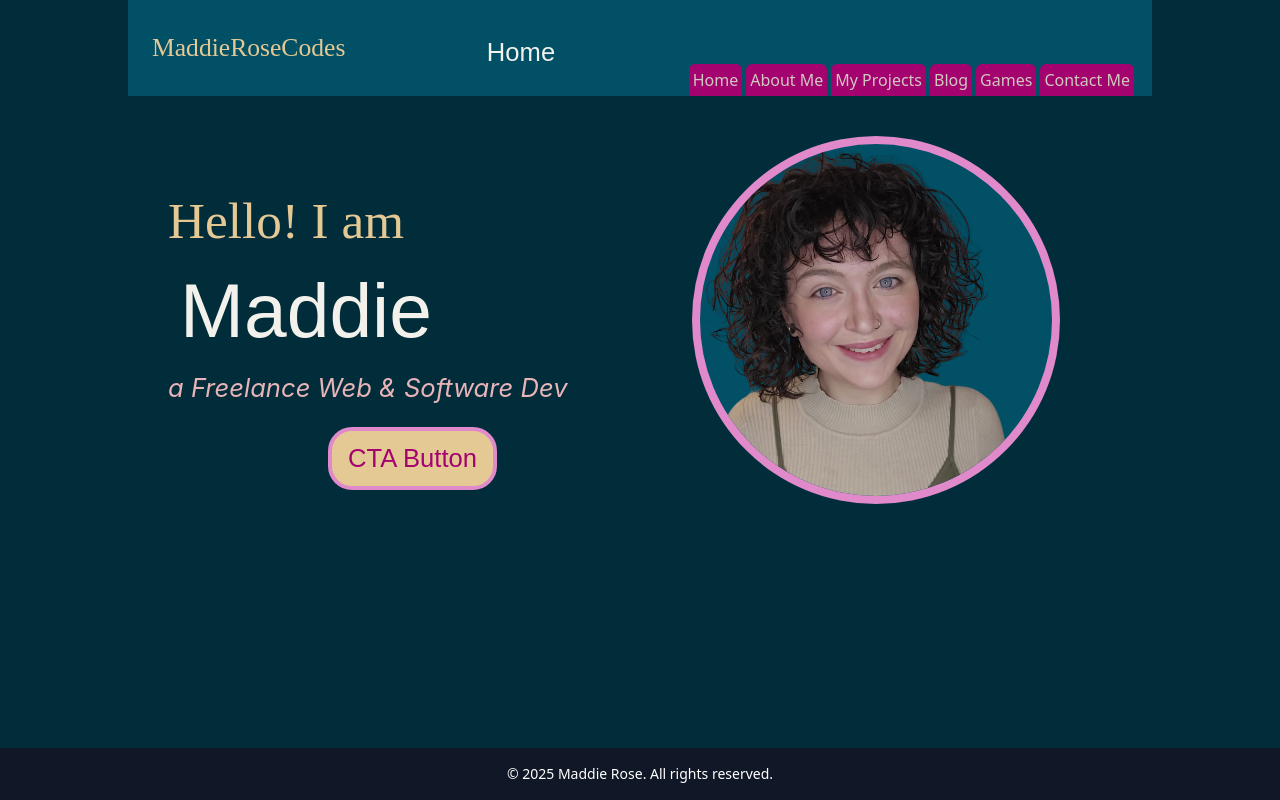
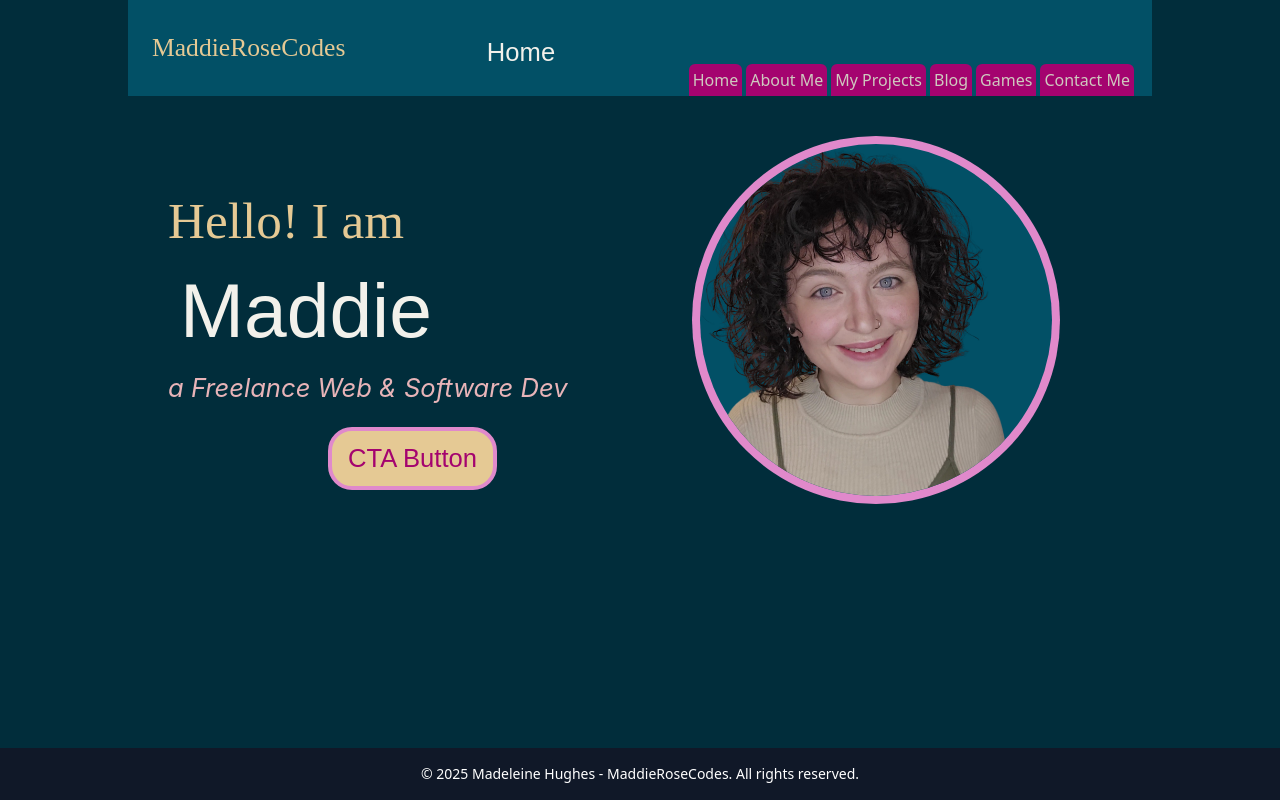
Before and after one commit to maddierosecodes/software_portfolio, a Next.js app: page / in a window 1280 px wide. Built offline with nearby package versions, Linux system fonts and the light colour scheme.

Commit message:
update footer copy

```diff
--- a/components/organisms/Footer.tsx
+++ b/components/organisms/Footer.tsx
@@ -8,7 +8,7 @@ const Footer: React.FC = () => {
       role="contentinfo"
       aria-label="Site footer"
     >
-      <FooterContent name="Maddie Rose" />
+      <FooterContent name="Madeleine Hughes - MaddieRoseCodes" />
     </footer>
   );
 };
```
